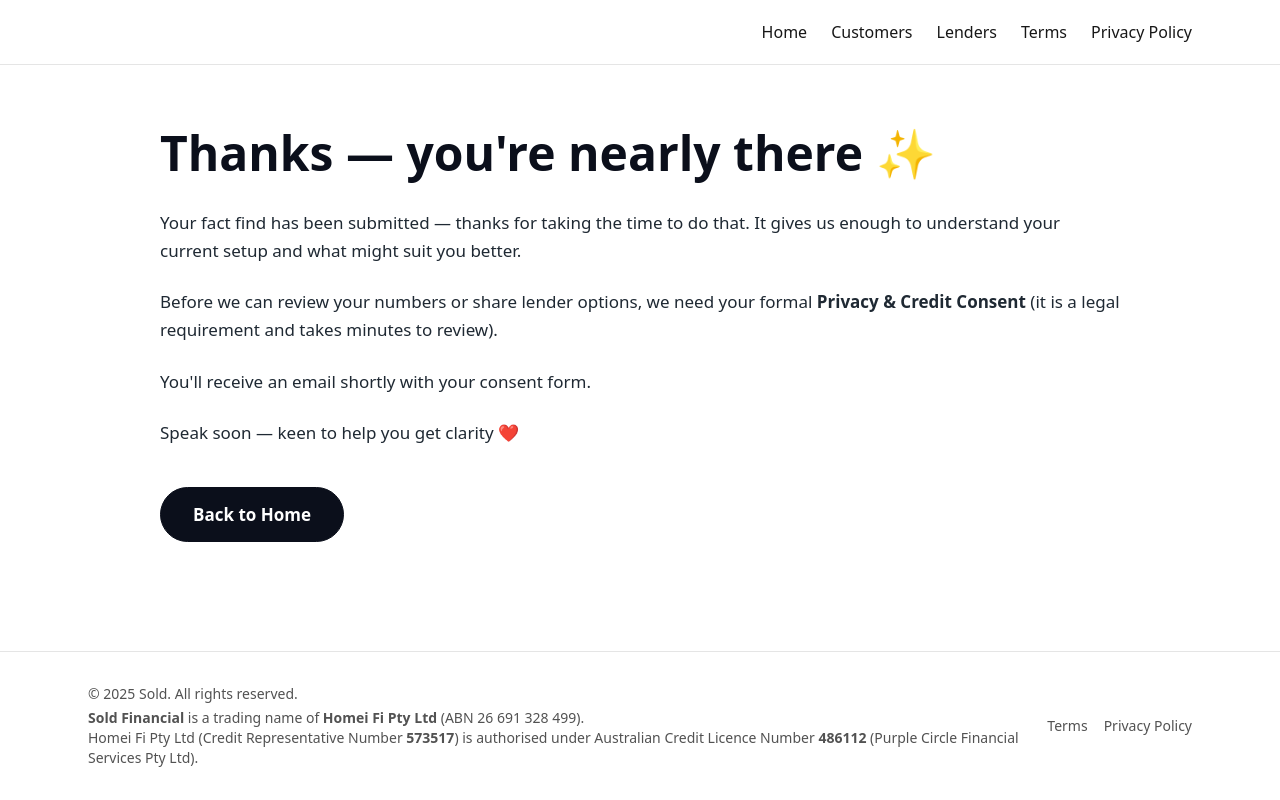
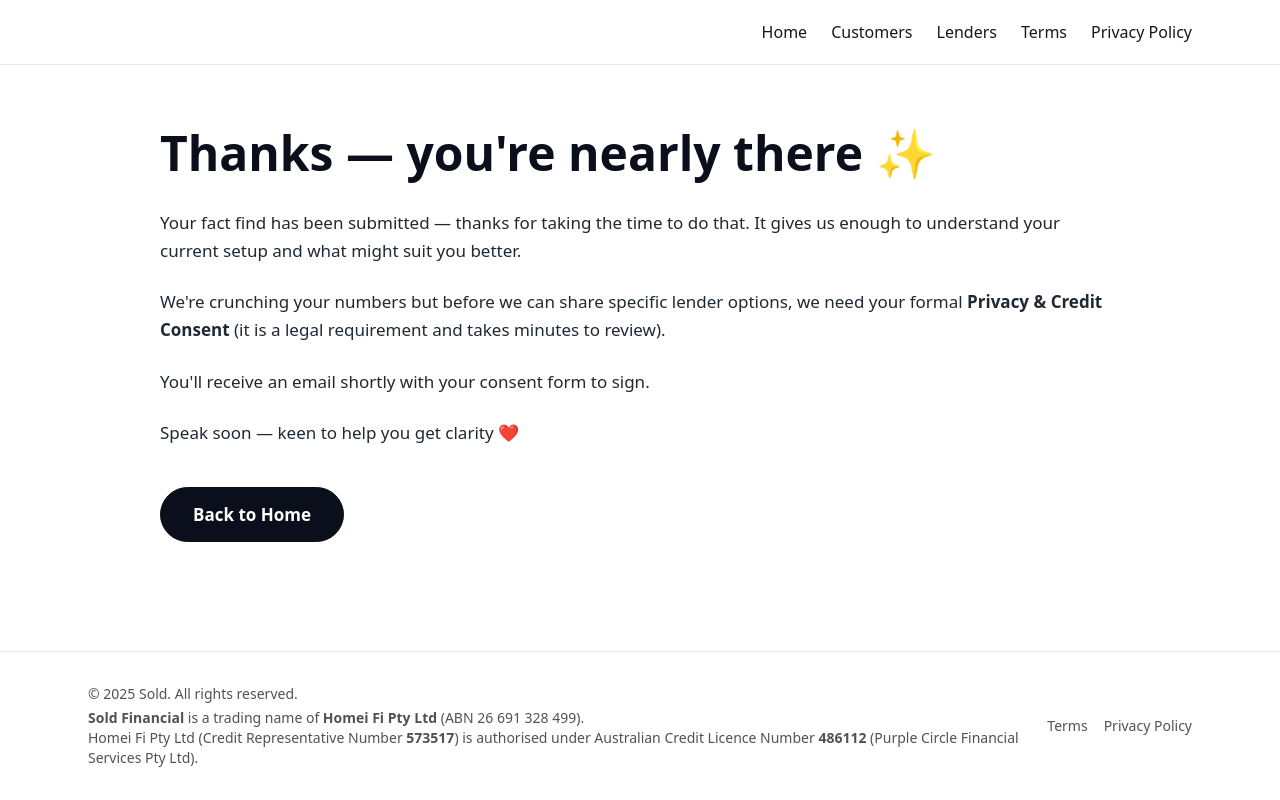
Before and after one commit to RukiDe/sold-nextjs, a Next.js app: page /refinance2-success in a window 1280 px wide. Built offline with nearby package versions, Linux system fonts and the light colour scheme.

Commit message:
refinance 2 consent form copy changes

```diff
--- a/app/refinance2-success/page.tsx
+++ b/app/refinance2-success/page.tsx
@@ -17,14 +17,14 @@ export default function Refinance2SuccessPage() {
             </p>
 
             <p>
-              Before we can review your numbers or share lender options, we need
+              We're crunching your numbers but before we can share specific lender options, we need
               your formal <strong>Privacy &amp; Credit Consent</strong> (it is a
               legal requirement and takes minutes to review).
             </p>
 
             <p>
               You&apos;ll receive an email shortly with your consent
-              form.
+              form to sign.
             </p>
 
             <p>Speak soon — keen to help you get clarity ❤️</p>
```
